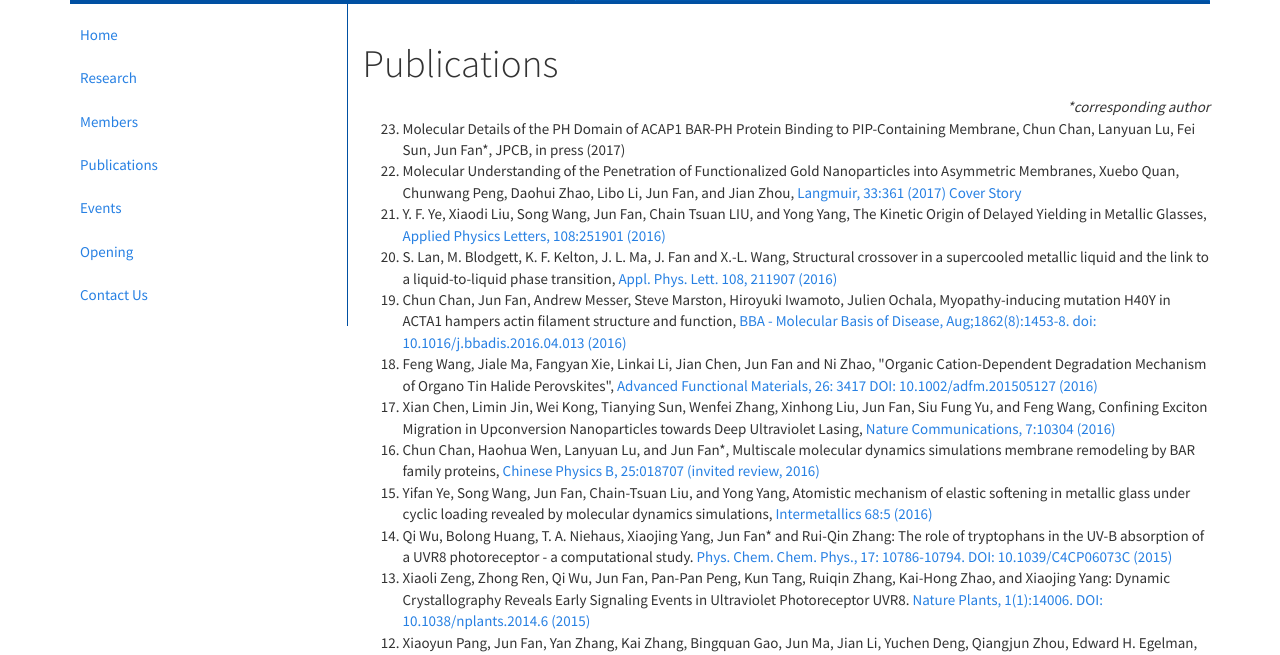
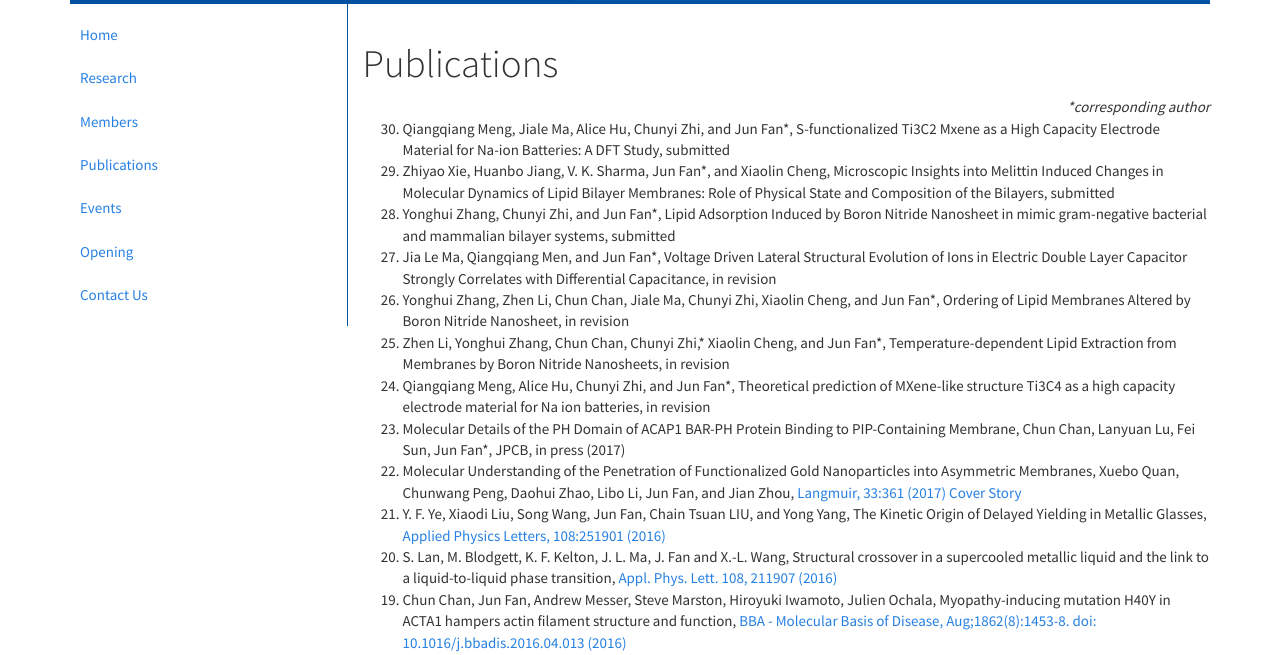
Before and after one commit to computational-physics/combo-website, a PHP site: page /publications/index.php in a window 1280 px wide. Shown: the part 427-1082 px from the top of the page. Run offline with PHP 8.4, Linux system fonts and the light colour scheme.

Commit message:
Update publication

```diff
--- a/main/publications/index.php
+++ b/main/publications/index.php
@@ -28,6 +28,20 @@
 					</div>
 					<div class="col-sm-12">
                         <ol id="publication-list" reversed>
+                            <li>Qiangqiang Meng, Jiale Ma, Alice Hu, Chunyi Zhi, and Jun Fan*, S-functionalized Ti3C2 Mxene as a High Capacity Electrode Material for Na-ion Batteries: A DFT Study, submitted</li>
+
+                            <li>Zhiyao Xie, Huanbo Jiang, V. K. Sharma, Jun Fan*, and Xiaolin Cheng, Microscopic Insights into Melittin Induced Changes in Molecular Dynamics of Lipid Bilayer Membranes: Role of Physical State and Composition of the Bilayers, submitted</li>
+
+                            <li>Yonghui Zhang, Chunyi Zhi, and Jun Fan*, Lipid Adsorption Induced by Boron Nitride Nanosheet in mimic gram-negative bacterial and mammalian bilayer systems, submitted</li>
+
+                            <li>Jia Le Ma, Qiangqiang Men, and Jun Fan*, Voltage Driven Lateral Structural Evolution of Ions in Electric Double Layer Capacitor Strongly Correlates with Differential Capacitance, in revision</li>
+
+                            <li>Yonghui Zhang, Zhen Li, Chun Chan, Jiale Ma, Chunyi Zhi, Xiaolin Cheng, and Jun Fan*, Ordering of Lipid Membranes Altered by Boron Nitride Nanosheet, in revision</li>
+
+                            <li>Zhen Li, Yonghui Zhang, Chun Chan, Chunyi Zhi,* Xiaolin Cheng, and Jun Fan*, Temperature-dependent Lipid Extraction from Membranes by Boron Nitride Nanosheets, in revision</li>
+
+                            <li>Qiangqiang Meng, Alice Hu, Chunyi Zhi, and Jun Fan*, Theoretical prediction of MXene-like structure Ti3C4 as a high capacity electrode material for Na ion batteries, in revision</li>
+
                         	<li>Molecular Details of the PH Domain of ACAP1 BAR-PH Protein Binding to PIP-Containing Membrane, Chun Chan, Lanyuan Lu, Fei Sun, Jun Fan*, JPCB, in press (2017) </li>
 
                         	<li>Molecular Understanding of the Penetration of Functionalized Gold Nanoparticles into Asymmetric Membranes, Xuebo Quan, Chunwang Peng, Daohui Zhao, Libo Li, Jun Fan, and Jian Zhou, <a href="http://pubs.acs.org/doi/abs/10.1021/acs.langmuir.6b02937">Langmuir, 33:361 (2017) Cover Story</a></li>
```
